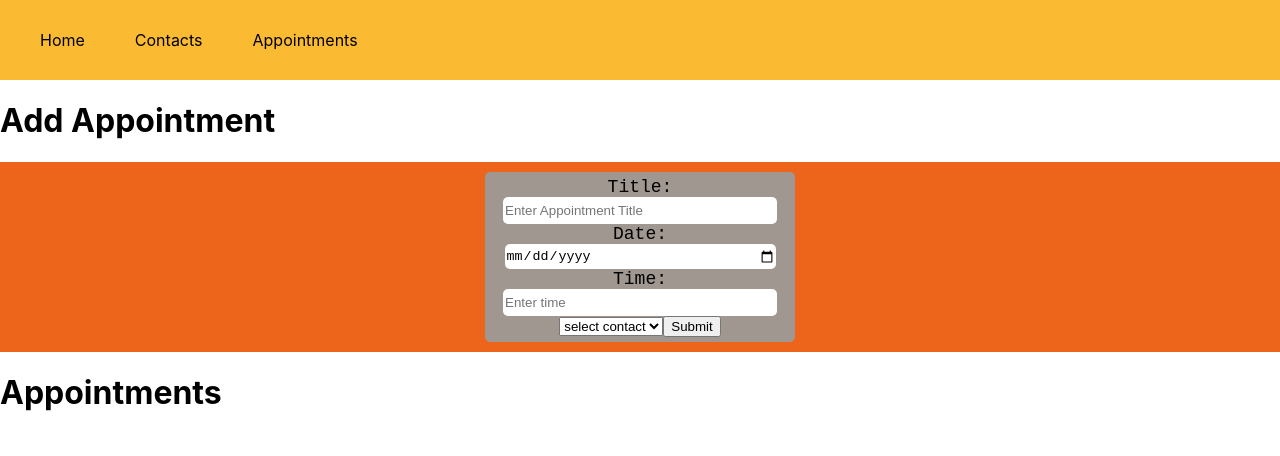
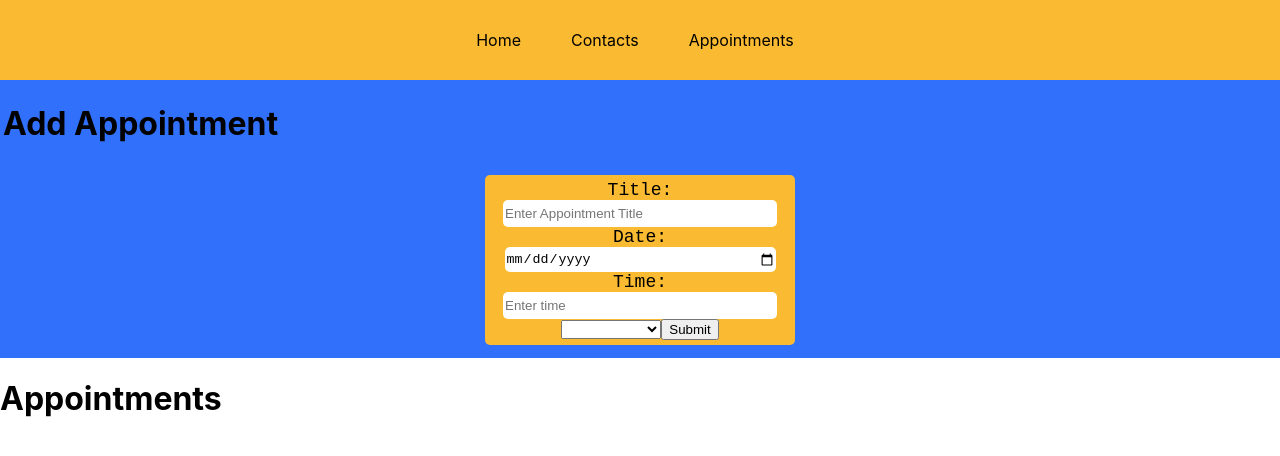
Before and after one commit to MohammadAliNajm/appointmentplanner, a React (Create React App) app: page /Appointment in a window 1280 px wide. Shown: the top 456 px of the page. Built offline with nearby package versions, Linux system fonts and the light colour scheme.

Commit message:
Added styling

```diff
--- a/src/App.js
+++ b/src/App.js
@@ -22,7 +22,7 @@ function App() {
 
   return (
     <Router>
-   <nav style={{backgroundColor:' #FABB33',height:80,overflow:'hidden',alignContent:'center'}} >
+   <nav style={{backgroundColor:' #FABB33',height:80,overflow:'hidden',display:'flex',justifyContent:'center',alignItems:'center'}} >
     <ul style={{
       display:'flex',
       flexDirection: 'row',
--- a/src/AppointmentPage.js
+++ b/src/AppointmentPage.js
@@ -39,7 +39,7 @@ export function AppointmentPage({ Appointments,Contacts,addAppointment }) {
 
        return(
         <>
-        <div>
+        <div style={{backgroundColor:'#3170FA',border: 'solid #3170FA'}}>
 
         <h1>Add Appointment</h1>
 
--- a/src/components/AppointmentForm.js
+++ b/src/components/AppointmentForm.js
@@ -13,7 +13,7 @@ export function AppointmentForm(props){
      <form onSubmit={props.handleSubmit}  style={{
       display:"flex",
       justifyContent:"center",
-      backgroundColor:"#EC651B",
+      backgroundColor:"#3170FA",
       padding:10
 
 
@@ -23,7 +23,7 @@ export function AppointmentForm(props){
         width:300,
         padding:5,
         textAlign:"center",
-        backgroundColor:"#A09791",
+        backgroundColor:"#FABB33",
         borderRadius:5,
         fontFamily:'monospace',
         fontSize:18
--- a/src/components/ContactPicker.js
+++ b/src/components/ContactPicker.js
@@ -3,8 +3,8 @@ export function ContactPicker(props) {
 
     return(
     <>
-        <select>
-            <option value="select contact">select contact</option>
+        <select style={{width:'100px'}} required>
+
             {props.Contacts.map((contact) => {  return <option>{contact.name}</option>})}
         </select>
 
```
